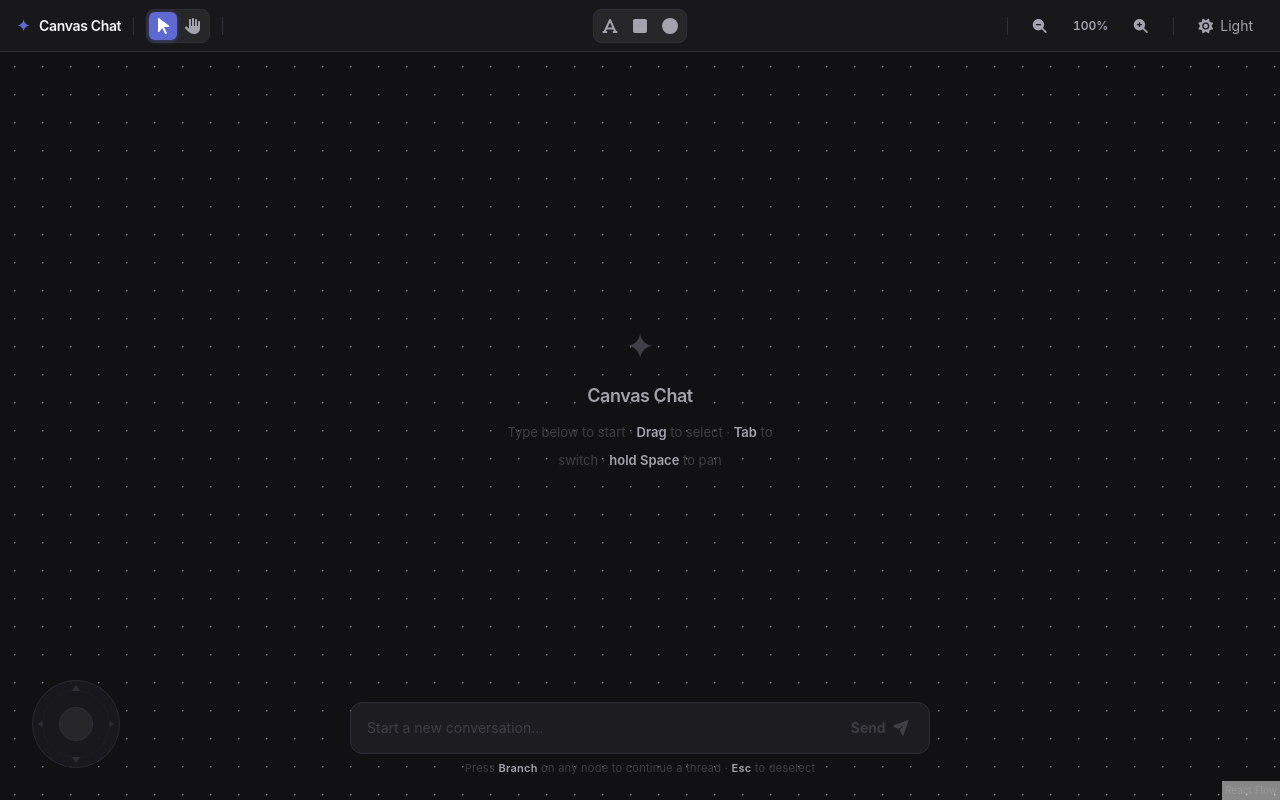
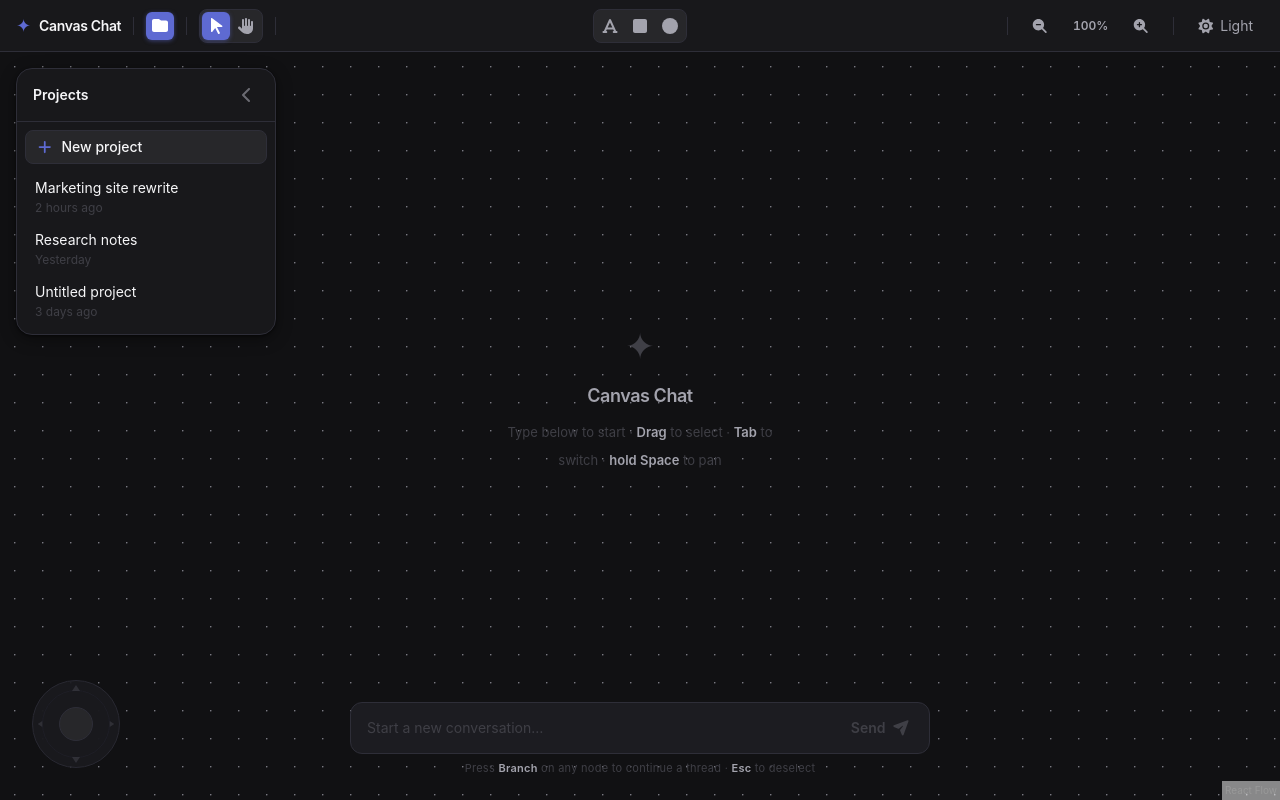
Before and after one commit to fiizzy/gumption, a Next.js app: page / in a window 1280 px wide. Built offline with nearby package versions, Linux system fonts and the light colour scheme.

Commit message:
chore: side bar implementation

```diff
--- a/app/components/CanvasChat.tsx
+++ b/app/components/CanvasChat.tsx
@@ -22,6 +22,7 @@ import ChatInput from './ChatInput';
 import Joystick from './Joystick';
 import Toolbar, { TOOLBAR_H } from './Toolbar';
 import type { Mode } from './Toolbar';
+import ProjectsSidebar from './ProjectsSidebar';
 import {
   CanvasNode,
   ConversationNode as ConversationNodeState,
@@ -68,6 +69,7 @@ function CanvasChatInner() {
   const [nodes, setNodes]               = useState<CanvasNode[]>([]);
   const [activeNodeId, setActiveNodeId] = useState<string | null>(null);
   const [theme, setTheme]               = useState<'light' | 'dark'>('dark');
+  const [isProjectsSidebarCollapsed, setIsProjectsSidebarCollapsed] = useState(false);
   const [modal, setModal]               = useState<ModalContent | null>(null);
   const modalRef = useRef<ModalContent | null>(null);
   useEffect(() => { modalRef.current = modal; }, [modal]);
@@ -477,11 +479,18 @@ function CanvasChatInner() {
       <Toolbar
         nodeCount={conversationNodeCount} theme={theme} scale={currentZoom}
         mode={effectiveMode} onSetMode={setMode}
+        isProjectsSidebarExpanded={!isProjectsSidebarCollapsed}
         onToggleTheme={() => setTheme((t) => (t === 'dark' ? 'light' : 'dark'))}
+        onToggleProjectsSidebar={() => setIsProjectsSidebarCollapsed((collapsed) => !collapsed)}
         onFitAll={fitAll}
         onZoomIn={() => zoomIn({ duration: 200 })}
         onZoomOut={() => zoomOut({ duration: 200 })}
         onZoomReset={resetZoomKeepingCenter}
+      />
+
+      <ProjectsSidebar
+        isCollapsed={isProjectsSidebarCollapsed}
+        onToggleCollapsed={() => setIsProjectsSidebarCollapsed((collapsed) => !collapsed)}
       />
 
       {/* ── Canvas area ─────────────────────────────────────── */}
--- /dev/null
+++ b/app/components/NewProjectPopover.tsx
@@ -0,0 +1,96 @@
+"use client";
+
+import { useState } from "react";
+import { FontAwesomeIcon } from "@fortawesome/react-fontawesome";
+import { faFolder, faXmark } from "@fortawesome/free-solid-svg-icons";
+import { cn } from "../lib/cn";
+
+// Stand-in for a real filesystem/File System Access API picker, which needs
+// a backend to resolve against — this UI-only pass just fakes the selection.
+const DUMMY_WORKING_FOLDER_NAME = "Documents/Projects/Untitled";
+
+interface Props {
+  onCancel: () => void;
+  onCreate: (title: string, workingFolder: string) => void;
+}
+
+export default function NewProjectPopover({ onCancel, onCreate }: Props) {
+  const [title, setTitle] = useState("");
+  const [workingFolder, setWorkingFolder] = useState<string | null>(null);
+
+  const handleSubmit = (event: React.FormEvent) => {
+    event.preventDefault();
+    const trimmedTitle = title.trim();
+    if (!trimmedTitle) return;
+    onCreate(trimmedTitle, workingFolder ?? DUMMY_WORKING_FOLDER_NAME);
+  };
+
+  return (
+    <div
+      onClick={(event) => event.stopPropagation()}
+      className="absolute left-0 top-full mt-2 z-[950] w-[280px] rounded-xl border border-border
+                 bg-surface-overlay p-4 shadow-card-active font-sans"
+    >
+      <div className="flex items-center justify-between mb-3">
+        <span className="text-sm font-semibold text-foreground">New project</span>
+        <button
+          onClick={onCancel}
+          title="Cancel"
+          className="shrink-0 opacity-60 hover:opacity-100 transition-opacity
+                     bg-transparent border-none cursor-pointer text-foreground-muted p-0.5"
+        >
+          <FontAwesomeIcon icon={faXmark} className="w-3 h-3" />
+        </button>
+      </div>
+
+      <form onSubmit={handleSubmit} className="flex flex-col gap-3">
+        <label className="flex flex-col gap-1.5">
+          <span className="text-[11px] font-semibold uppercase tracking-[0.06em] text-foreground-muted">
+            Title
+          </span>
+          <input
+            autoFocus
+            value={title}
+            onChange={(event) => setTitle(event.target.value)}
+            placeholder="Untitled project"
+            className="px-2.5 py-1.5 rounded-md text-sm bg-surface border border-border
+                       text-foreground placeholder:text-foreground-subtle outline-none
+                       focus:border-accent transition-colors duration-150"
+          />
+        </label>
+
+        <label className="flex flex-col gap-1.5">
+          <span className="text-[11px] font-semibold uppercase tracking-[0.06em] text-foreground-muted">
+            Working folder
+          </span>
+          <button
+            type="button"
+            onClick={() => setWorkingFolder(DUMMY_WORKING_FOLDER_NAME)}
+            className={cn(
+              "flex items-center gap-2 px-2.5 py-1.5 rounded-md text-sm text-left",
+              "bg-surface border border-border hover:border-accent",
+              "transition-colors duration-150 cursor-pointer",
+              workingFolder ? "text-foreground" : "text-foreground-subtle",
+            )}
+          >
+            <FontAwesomeIcon icon={faFolder} className="w-3 h-3 text-foreground-muted shrink-0" />
+            <span className="truncate">{workingFolder ?? "Choose a folder…"}</span>
+          </button>
+        </label>
+
+        <button
+          type="submit"
+          disabled={!title.trim()}
+          className={cn(
+            "mt-1 px-3 py-1.5 rounded-md text-sm font-semibold border-none transition-colors duration-150",
+            title.trim()
+              ? "bg-accent text-white hover:bg-accent-hover cursor-pointer"
+              : "bg-surface-subtle text-foreground-subtle cursor-default",
+          )}
+        >
+          Create project
+        </button>
+      </form>
+    </div>
+  );
+}
--- /dev/null
+++ b/app/components/ProjectsSidebar.tsx
@@ -0,0 +1,116 @@
+"use client";
+
+import { useState } from "react";
+import { FontAwesomeIcon } from "@fortawesome/react-fontawesome";
+import { faPlus, faChevronLeft, faChevronRight } from "@fortawesome/free-solid-svg-icons";
+import { TOOLBAR_H } from "./Toolbar";
+import NewProjectPopover from "./NewProjectPopover";
+import { cn } from "../lib/cn";
+
+const SIDEBAR_EXPANDED_WIDTH = 260;
+const SIDEBAR_COLLAPSED_WIDTH = 56;
+const SIDEBAR_TOP_OFFSET = 16;
+const SIDEBAR_LEFT_OFFSET = 16;
+
+interface Project {
+  id: string;
+  title: string;
+  updatedAt: string;
+}
+
+const INITIAL_DUMMY_PROJECTS: Project[] = [
+  { id: "1", title: "Marketing site rewrite", updatedAt: "2 hours ago" },
+  { id: "2", title: "Research notes", updatedAt: "Yesterday" },
+  { id: "3", title: "Untitled project", updatedAt: "3 days ago" },
+];
+
+interface Props {
+  isCollapsed: boolean;
+  onToggleCollapsed: () => void;
+}
+
+export default function ProjectsSidebar({ isCollapsed, onToggleCollapsed }: Props) {
+  const [projects, setProjects] = useState<Project[]>(INITIAL_DUMMY_PROJECTS);
+  const [isNewProjectPopoverOpen, setIsNewProjectPopoverOpen] = useState(false);
+
+  const handleCreateProject = (title: string) => {
+    const newProject: Project = { id: crypto.randomUUID(), title, updatedAt: "Just now" };
+    setProjects((prev) => [newProject, ...prev]);
+    setIsNewProjectPopoverOpen(false);
+  };
+
+  // Opening "New project" from the collapsed rail expands the sidebar first —
+  // there's no sane width to anchor the popover against otherwise.
+  const handleNewProjectClick = () => {
+    if (isCollapsed) onToggleCollapsed();
+    setIsNewProjectPopoverOpen((open) => !open);
+  };
+
+  return (
+    <div
+      style={{
+        top: TOOLBAR_H + SIDEBAR_TOP_OFFSET,
+        left: SIDEBAR_LEFT_OFFSET,
+        width: isCollapsed ? SIDEBAR_COLLAPSED_WIDTH : SIDEBAR_EXPANDED_WIDTH,
+        maxHeight: `calc(100vh - ${TOOLBAR_H + SIDEBAR_TOP_OFFSET * 2}px)`,
+      }}
+      className="fixed z-[900] flex flex-col rounded-2xl border border-border
+                 bg-surface-raised shadow-card font-sans transition-[width] duration-200 ease-in-out overflow-hidden"
+    >
+      <div
+        className={cn(
+          "flex items-center border-b border-border shrink-0 py-3",
+          isCollapsed ? "justify-center px-1" : "justify-between px-4",
+        )}
+      >
+        {!isCollapsed && <span className="text-sm font-semibold text-foreground">Projects</span>}
+        <button
+          onClick={onToggleCollapsed}
+          title={isCollapsed ? "Expand projects sidebar" : "Collapse projects sidebar"}
+          className="shrink-0 opacity-60 hover:opacity-100 transition-opacity
+                     bg-transparent border-none cursor-pointer text-foreground-muted p-0.5"
+        >
+          <FontAwesomeIcon icon={isCollapsed ? faChevronRight : faChevronLeft} className="w-3 h-3" />
+        </button>
+      </div>
+
+      <div className={cn("relative pt-2 shrink-0", isCollapsed ? "px-1" : "px-2")}>
+        <button
+          onClick={handleNewProjectClick}
+          title="New project"
+          className={cn(
+            "flex items-center gap-2 rounded-lg text-sm font-medium",
+            "border border-border bg-surface-subtle text-foreground hover:bg-surface",
+            "transition-colors duration-150 cursor-pointer",
+            isCollapsed ? "w-9 h-9 justify-center mx-auto" : "w-full px-2.5 py-1.5",
+          )}
+        >
+          <FontAwesomeIcon icon={faPlus} className="w-3 h-3 text-accent shrink-0" />
+          {!isCollapsed && "New project"}
+        </button>
+
+        {isNewProjectPopoverOpen && !isCollapsed && (
+          <NewProjectPopover
+            onCancel={() => setIsNewProjectPopoverOpen(false)}
+            onCreate={handleCreateProject}
+          />
+        )}
+      </div>
+
+      {!isCollapsed && (
+        <div className="cc-scroll overflow-y-auto flex-1 px-2 py-2 flex flex-col gap-0.5">
+          {projects.map((project) => (
+            <button
+              key={project.id}
+              className="flex flex-col items-start gap-0.5 px-2.5 py-1.5 rounded-lg text-left
+                         hover:bg-surface-subtle transition-colors duration-150 cursor-pointer"
+            >
+              <span className="text-sm text-foreground truncate w-full">{project.title}</span>
+              <span className="text-xs text-foreground-subtle">{project.updatedAt}</span>
+            </button>
+          ))}
+        </div>
+      )}
+    </div>
+  );
+}
--- a/app/components/Toolbar.tsx
+++ b/app/components/Toolbar.tsx
@@ -12,6 +12,7 @@ import {
   faMagnifyingGlassPlus,
   faSun,
   faMoon,
+  faFolder,
 } from '@fortawesome/free-solid-svg-icons';
 
 export const TOOLBAR_H = 52;
@@ -23,15 +24,17 @@ interface Props {
   theme: 'light' | 'dark';
   scale: number;
   mode: Mode;
+  isProjectsSidebarExpanded: boolean;
   onSetMode: (mode: Mode) => void;
   onToggleTheme: () => void;
+  onToggleProjectsSidebar: () => void;
   onFitAll: () => void;
   onZoomIn: () => void;
   onZoomOut: () => void;
   onZoomReset: () => void;
 }
 
-export default function Toolbar({ nodeCount, theme, scale, mode, onSetMode, onToggleTheme, onFitAll, onZoomIn, onZoomOut, onZoomReset }: Props) {
+export default function Toolbar({ nodeCount, theme, scale, mode, isProjectsSidebarExpanded, onSetMode, onToggleTheme, onToggleProjectsSidebar, onFitAll, onZoomIn, onZoomOut, onZoomReset }: Props) {
   const pct = Math.round(scale * 100);
 
   return (
@@ -45,6 +48,13 @@ export default function Toolbar({ nodeCount, theme, scale, mode, onSetMode, onTo
         <span className="text-lg text-accent leading-none">✦</span>
         <span className="text-sm font-semibold text-foreground tracking-tight">Canvas Chat</span>
       </div>
+
+      <Divider />
+
+      {/* Projects sidebar toggle */}
+      <ModeBtn active={isProjectsSidebarExpanded} onClick={onToggleProjectsSidebar} title="Toggle projects sidebar">
+        <FontAwesomeIcon icon={faFolder} className="w-3.5 h-3.5" />
+      </ModeBtn>
 
       <Divider />
 
```
